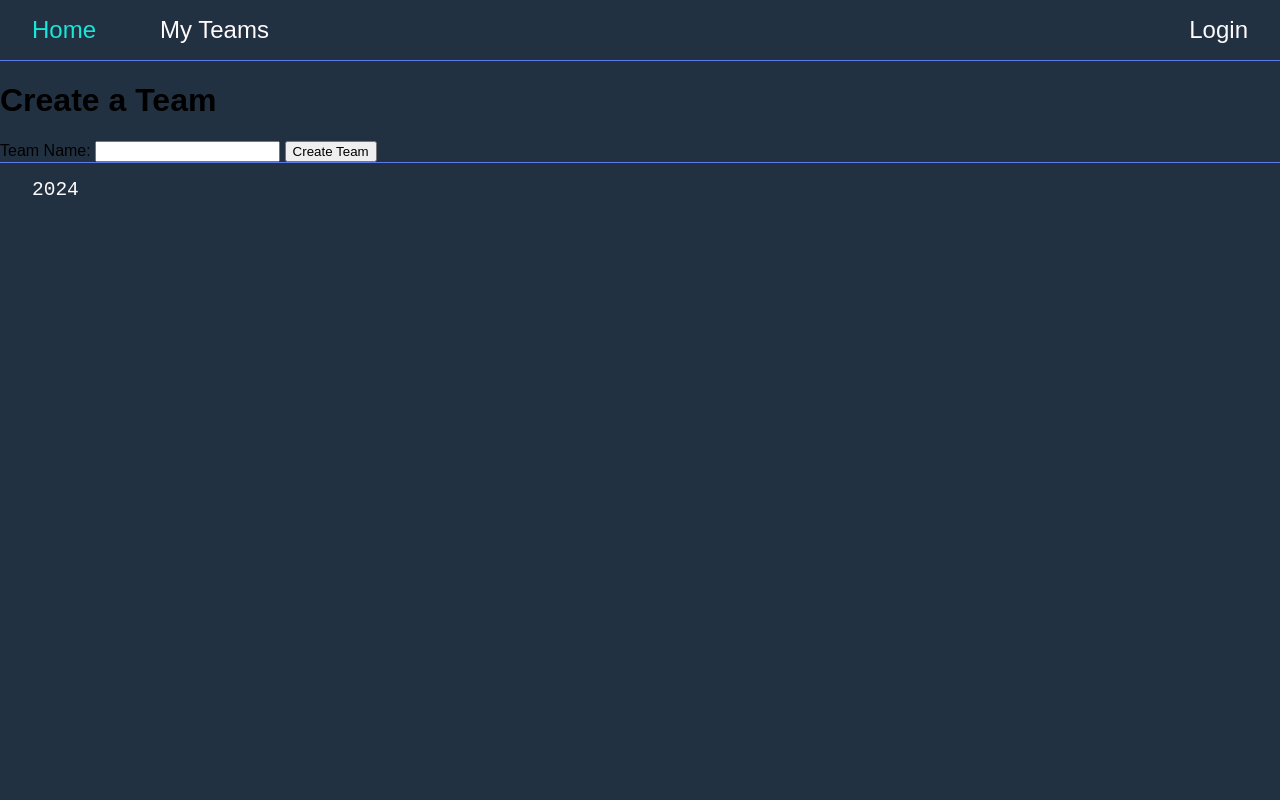
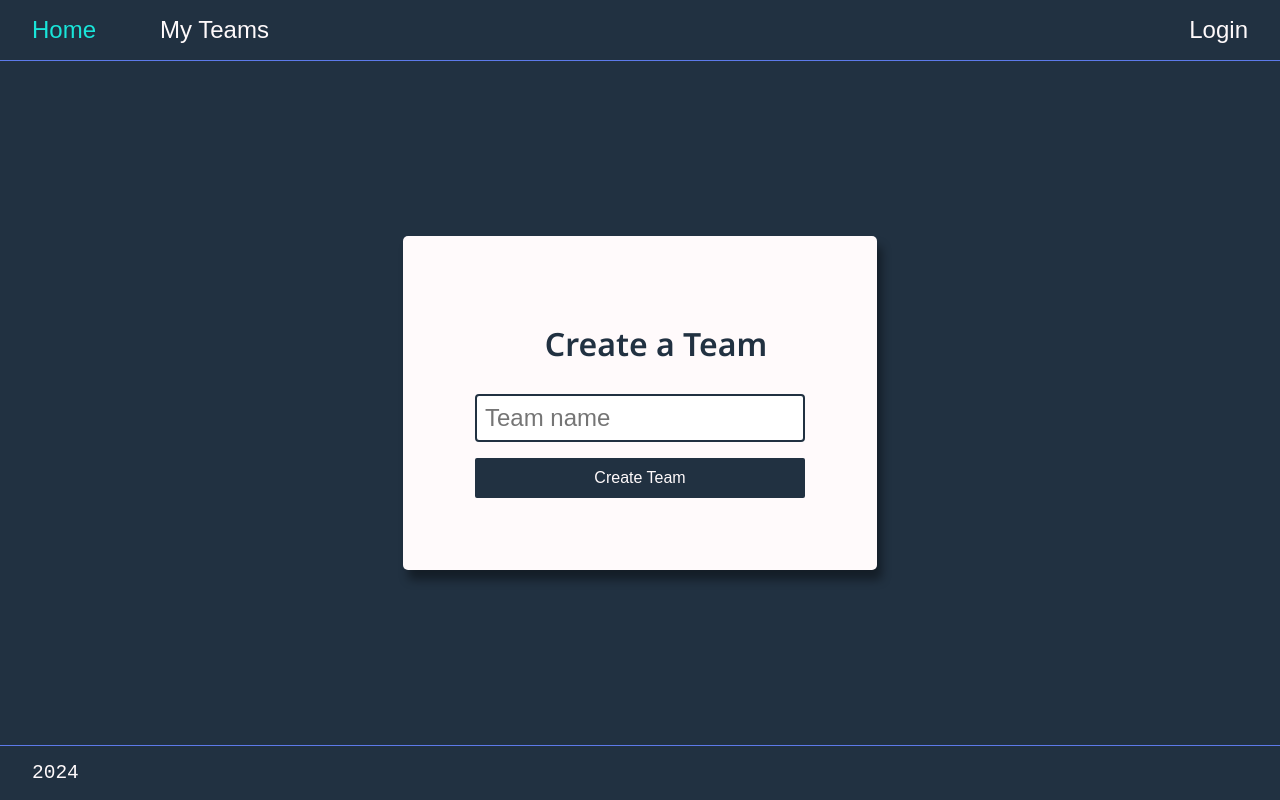
Before and after one commit to profile1code/convexity, a plain HTML site: page public/secure/createteam.html in a window 1280 px wide. Drawn offline with Linux system fonts and the light colour scheme; files that its build step writes are made by us from their sources; files whose address does not match are found by name.

Commit message:
style create teams

```diff
--- /dev/null
+++ b/public/createteam.css
@@ -0,0 +1,73 @@
+h1 {
+  margin-left: 2rem;
+  font-size: 2rem;
+  color: var(--gunmetal);
+
+  font-family: "Noto Sans", sans-serif;
+  font-optical-sizing: auto;
+  font-weight: 600;
+  font-style: normal;
+  font-variation-settings:
+    "wdth" 100;
+}
+
+/* Container for form */
+#form-container {
+  flex-grow: 1;
+  display: flex;
+  justify-content: center;
+  flex-direction: column;
+}
+form {
+  display: flex;
+  flex-direction: column;
+  align-self: center;
+  max-width: fit-content;
+  background: var(--snow);
+  padding: 4rem;
+  text-align: center;
+  border-radius: 5px; /* Rounded corners */
+  box-shadow: 5px 10px 10px rgba(0, 0, 0, 0.4); /* Subtle shadow */
+
+  & > label {
+    font-size: 3rem;
+  }
+  & > input {
+    border: 2.5px solid var(--gunmetal);
+    border-radius: 4px;
+    padding: 0.5rem;
+    margin: 0.5rem;
+    font-size: 1.5rem;
+  }
+}
+
+form > button {
+  transition-duration: 0.2s;
+  background: var(--gunmetal); /* Dark button color */
+  color: var(--snow);
+  font-size: inherit;
+  border: solid;
+  border-color: var(--gunmetal);
+  border-radius: 2px;
+  cursor: pointer;
+  padding: 0.5rem;
+  margin: 0.5rem;
+  text-decoration: none;
+  &:hover {
+    color: var(--blue-crayola);
+    border-color: var(--blue-crayola);
+  }
+}
+input {
+  outline-style: none;
+}
+
+input:user-invalid {
+  transition-duration: 0.2s;
+  border-color: crimson;
+}
+
+input:user-valid {
+  transition-duration: 0.2s;
+  border-color: green;
+}
--- a/public/secure/createteam.html
+++ b/public/secure/createteam.html
@@ -6,14 +6,21 @@
     <title>My Events</title>
     <meta name='viewport' content='width=device-width, initial-scale=1'>
     <link rel='stylesheet' type='text/css' media='screen' href='main.css'>
+
+    <link rel='stylesheet' type='text/css' media='screen' href='createteam.css'>
     <script defer src="header-footer.js"></script>
+
+    <link rel="preconnect" href="https://fonts.googleapis.com">
+    <link rel="preconnect" href="https://fonts.gstatic.com" crossorigin>
+    <link href="https://fonts.googleapis.com/css2?family=Noto+Sans:wght@600&display=swap" rel="stylesheet">
 </head>
 <body>
-    <h1>Create a Team</h1>
-    <form id="make-team" action="/create/team" method="POST">
-        <label for="teamName">Team Name:</label>
-        <input type="text" id="teamName" name="teamName" required>
+    <div id="form-container">
+      <form id="make-team" action="/create/team" method="POST">
+        <h1>Create a Team</h1>
+        <input placeholder="Team name" type="text" id="teamName" name="teamName" required>
         <button type="submit">Create Team</button>
-    </form>
+      </form>
+    </div>
 </body>
 </html>
```
